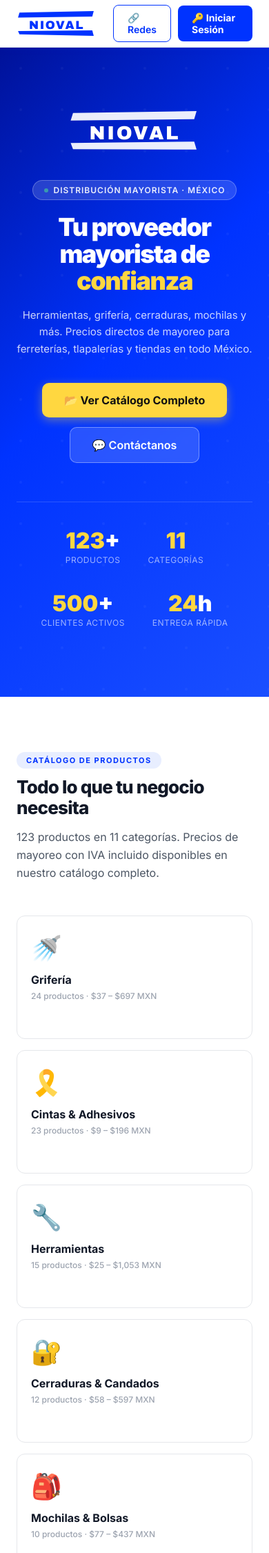
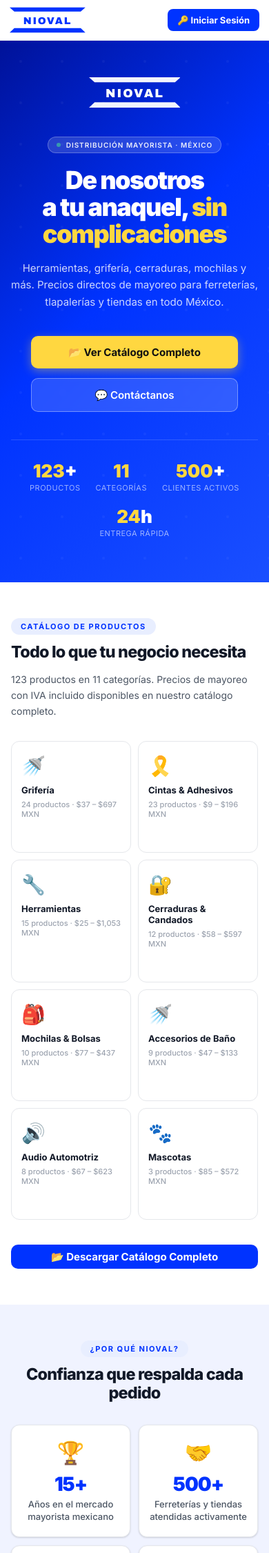
Before and after one commit to luisgarciau03-art/NIOVALWEB, a Flask app: page / in a window 390 px wide. Shown: the top 2251 px of the page at 69% size. Run offline with Flask 3, Linux system fonts and the light colour scheme.

Commit message:
Fix logo SVG + mobile responsive + nuevo headline marca

```diff
--- a/templates/landing.html
+++ b/templates/landing.html
@@ -395,6 +395,65 @@ footer {
 /* ── UTILITIES ── */
 .text-blue { color: var(--blue); }
 .mt-4 { margin-top: 16px; }
+
+/* ── MOBILE ── */
+@media (max-width: 640px) {
+  /* Navbar */
+  .nav-inner { padding: 0 14px; height: 58px; }
+  .nav-right .btn-outline { display: none; }
+  .btn-primary { padding: 8px 14px; font-size: 13px; }
+
+  /* Hero */
+  .hero { padding: 52px 16px 64px; }
+  .hero-logo svg { height: 46px !important; }
+  .hero-badge { font-size: 10px; padding: 5px 12px; }
+  .hero-ctas { flex-direction: column; align-items: center; }
+  .btn-gold, .btn-white { width: 100%; max-width: 300px; justify-content: center; padding: 14px 20px; font-size: 15px; }
+  .hero-stats { gap: 22px; margin-top: 40px; padding-top: 32px; flex-wrap: wrap; }
+  .hero-stat-val { font-size: 26px; }
+  .hero-stat-label { font-size: 11px; }
+
+  /* Sections */
+  .section { padding: 52px 16px; }
+  .section-header { margin-bottom: 32px; }
+  .section-title { font-size: clamp(22px, 6vw, 30px); }
+  .section-sub { font-size: 14px; }
+
+  /* Catalog */
+  .cat-grid { grid-template-columns: 1fr 1fr; gap: 10px; }
+  .cat-card { padding: 18px 14px; }
+  .cat-icon { font-size: 28px; margin-bottom: 10px; }
+  .cat-name { font-size: 13px; }
+  .cat-count { font-size: 11px; }
+  .catalog-cta-row .btn-primary { width: 100%; justify-content: center; font-size: 15px; }
+
+  /* Trust */
+  .trust-grid { grid-template-columns: 1fr 1fr; gap: 12px; }
+  .trust-card { padding: 20px 14px; }
+  .trust-val { font-size: 28px; }
+
+  /* Testimonials */
+  .test-grid { grid-template-columns: 1fr; }
+
+  /* Social */
+  .social-section { padding: 52px 16px; }
+  .social-grid { flex-direction: column; align-items: center; gap: 10px; }
+  .social-btn { width: 100%; max-width: 280px; justify-content: center; }
+  .linktree-btn { width: 100%; max-width: 280px; justify-content: center; padding: 14px 20px; }
+
+  /* Contacto */
+  .section.contacto { padding: 52px 16px; }
+  .form-card { padding: 24px 18px; }
+
+  /* Login section */
+  .login-section { padding: 52px 16px; }
+  .login-card { padding: 28px 20px; }
+
+  /* Footer */
+  .footer-top { grid-template-columns: 1fr 1fr; gap: 28px; }
+  footer { padding: 44px 16px 24px; }
+  .footer-bottom { flex-direction: column; text-align: center; gap: 6px; }
+}
 </style>
 </head>
 <body>
@@ -403,10 +462,10 @@ footer {
 <nav class="nav">
   <div class="nav-inner">
     <a class="nav-logo" href="#inicio">
-      <svg viewBox="0 0 220 72" xmlns="http://www.w3.org/2000/svg" style="height:38px">
-        <polygon points="8,6 212,2 208,17 4,20" fill="#0033FF"/>
-        <text x="110" y="51" font-family="Arial Black,Arial" font-weight="900" font-size="32" fill="#0033FF" text-anchor="middle" letter-spacing="3">NIOVAL</text>
-        <polygon points="4,57 208,55 212,70 8,66" fill="#0033FF"/>
+      <svg viewBox="0 0 260 90" xmlns="http://www.w3.org/2000/svg" style="height:38px">
+        <polygon points="0,2 260,2 244,16 16,16" fill="#0033FF"/>
+        <text x="130" y="59" font-family="Arial Black,Arial" font-weight="900" font-size="34" fill="#0033FF" text-anchor="middle" letter-spacing="4">NIOVAL</text>
+        <polygon points="16,73 244,73 260,88 0,88" fill="#0033FF"/>
       </svg>
     </a>
     <div class="nav-links">
@@ -426,14 +485,14 @@ footer {
 <section class="hero" id="inicio">
   <div class="hero-inner">
     <div class="hero-logo">
-      <svg viewBox="0 0 280 90" xmlns="http://www.w3.org/2000/svg" style="height:62px">
-        <polygon points="10,7 270,3 265,20 5,23" fill="rgba(255,255,255,0.92)"/>
-        <text x="140" y="62" font-family="Arial Black,Arial" font-weight="900" font-size="40" fill="white" text-anchor="middle" letter-spacing="4">NIOVAL</text>
-        <polygon points="5,70 265,67 270,84 10,83" fill="rgba(255,255,255,0.92)"/>
+      <svg viewBox="0 0 260 90" xmlns="http://www.w3.org/2000/svg" style="height:68px">
+        <polygon points="0,2 260,2 244,16 16,16" fill="rgba(255,255,255,0.95)"/>
+        <text x="130" y="59" font-family="Arial Black,Arial" font-weight="900" font-size="34" fill="white" text-anchor="middle" letter-spacing="4">NIOVAL</text>
+        <polygon points="16,73 244,73 260,88 0,88" fill="rgba(255,255,255,0.95)"/>
       </svg>
     </div>
     <div class="hero-badge"><span></span>Distribución Mayorista · México</div>
-    <h1>Tu proveedor<br>mayorista de <em>confianza</em></h1>
+    <h1>De nosotros<br>a tu anaquel, <em>sin complicaciones</em></h1>
     <p>Herramientas, grifería, cerraduras, mochilas y más. Precios directos de mayoreo para ferreterías, tlapalerías y tiendas en todo México.</p>
     <div class="hero-ctas">
       <a class="btn-gold" href="https://drive.google.com/file/d/18XWr9ojpjjuVMnN_6tJFkzVDrqmGCbhv/view" target="_blank">
@@ -772,10 +831,10 @@ footer {
   <div class="footer-inner">
     <div class="footer-top">
       <div class="footer-brand">
-        <svg viewBox="0 0 220 72" xmlns="http://www.w3.org/2000/svg" style="height:36px">
-          <polygon points="8,6 212,2 208,17 4,20" fill="rgba(255,255,255,0.8)"/>
-          <text x="110" y="51" font-family="Arial Black,Arial" font-weight="900" font-size="32" fill="white" text-anchor="middle" letter-spacing="3">NIOVAL</text>
-          <polygon points="4,57 208,55 212,70 8,66" fill="rgba(255,255,255,0.8)"/>
+        <svg viewBox="0 0 260 90" xmlns="http://www.w3.org/2000/svg" style="height:34px">
+          <polygon points="0,2 260,2 244,16 16,16" fill="rgba(255,255,255,0.8)"/>
+          <text x="130" y="59" font-family="Arial Black,Arial" font-weight="900" font-size="34" fill="white" text-anchor="middle" letter-spacing="4">NIOVAL</text>
+          <polygon points="16,73 244,73 260,88 0,88" fill="rgba(255,255,255,0.8)"/>
         </svg>
         <p>Distribución mayorista de herramientas, grifería, cerraduras y más. Tu proveedor de confianza en México.</p>
       </div>
```
